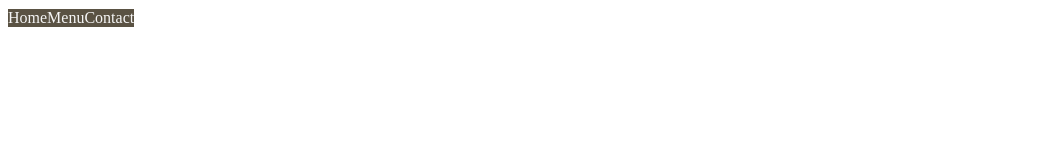
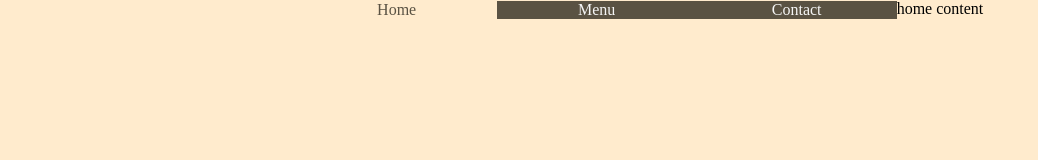
Before and after one commit to brianhuhcodes/restaurant-page, a website built with webpack: page dist/index.html in a window 1280 px wide. Shown: the whole page, without its empty margins (0-1038 px from the left). Built offline with nearby package versions, Linux system fonts and the light colour scheme.

Commit message:
modified the css

```diff
--- a/src/pages/pageload.js
+++ b/src/pages/pageload.js
@@ -22,10 +22,12 @@ const pageLoad = () => {
     inputhome.type = "radio"
     inputhome.id = "tab1"
     inputhome.name = 'tab'
+    inputhome.checked = true
     labelhome.className= "tabButton"
     labelhome.htmlFor = "tab1"
     labelhome.textContent = 'Home'
     tabhome.className = 'tab'
+    bodycontenthome.className = 'content'
 
     bodycontenthome.textContent = 'home content'
 
@@ -43,6 +45,7 @@ const pageLoad = () => {
     labelmenu.textContent = 'Menu'
     tabmenu.className = 'tab'
     bodycontentmenu.textContent = 'menu content'
+    bodycontentmenu.className = 'content'
 
     tabsy.append(inputmenu, labelmenu, tabmenu)
     tabmenu.append(bodycontentmenu)
@@ -56,9 +59,12 @@ const pageLoad = () => {
     labelcontact.textContent = 'Contact'
     tabcontact.className = 'tab'
     bodycontentcontact.textContent = 'contact content'
+    bodycontentcontact.className = 'content'
 
     tabsy.append(inputcontact, labelcontact, tabcontact)
     tabcontact.append(bodycontentcontact)
 }
 
+//maybe just put one body content and change that eveyrtime clicked the tab and add a div inside the content div
+
 export { pageLoad };
```
Also changed, not shown: dist/index.html, dist/main.js, dist/tabsy.css.
